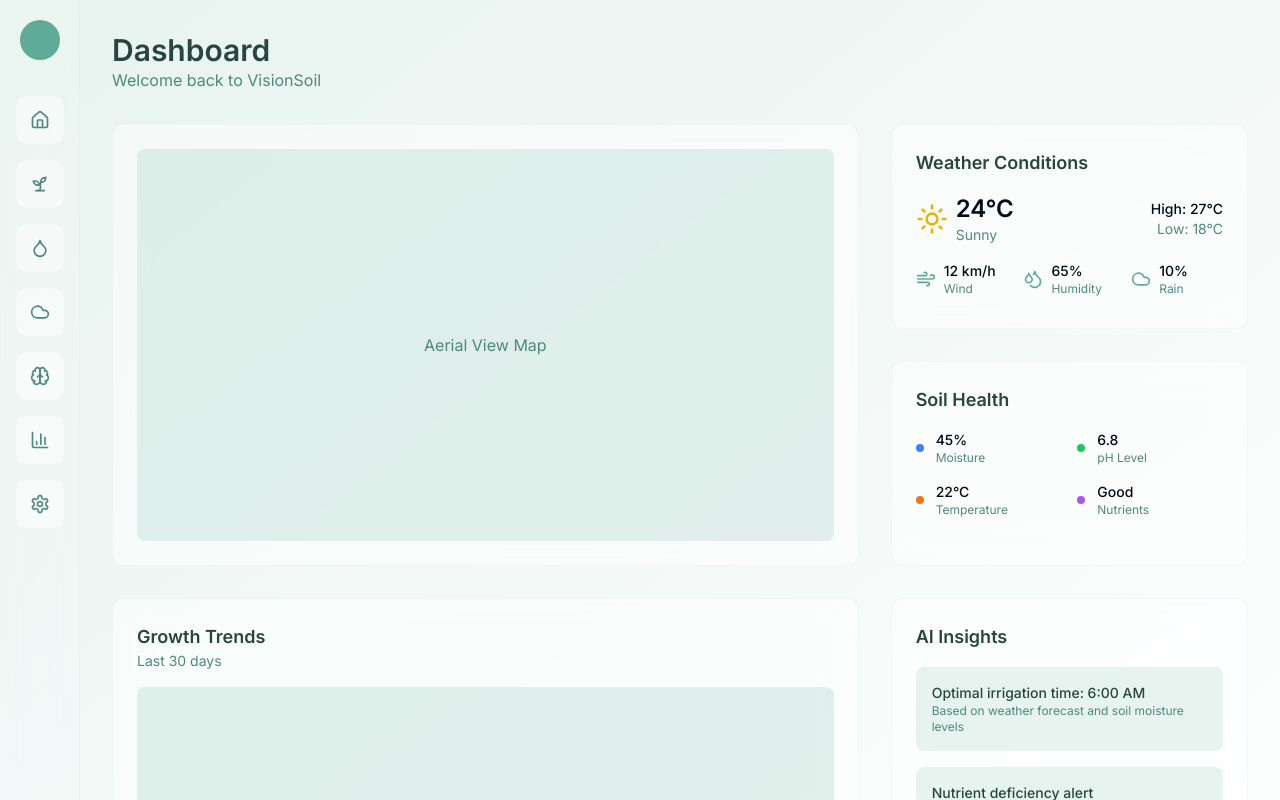
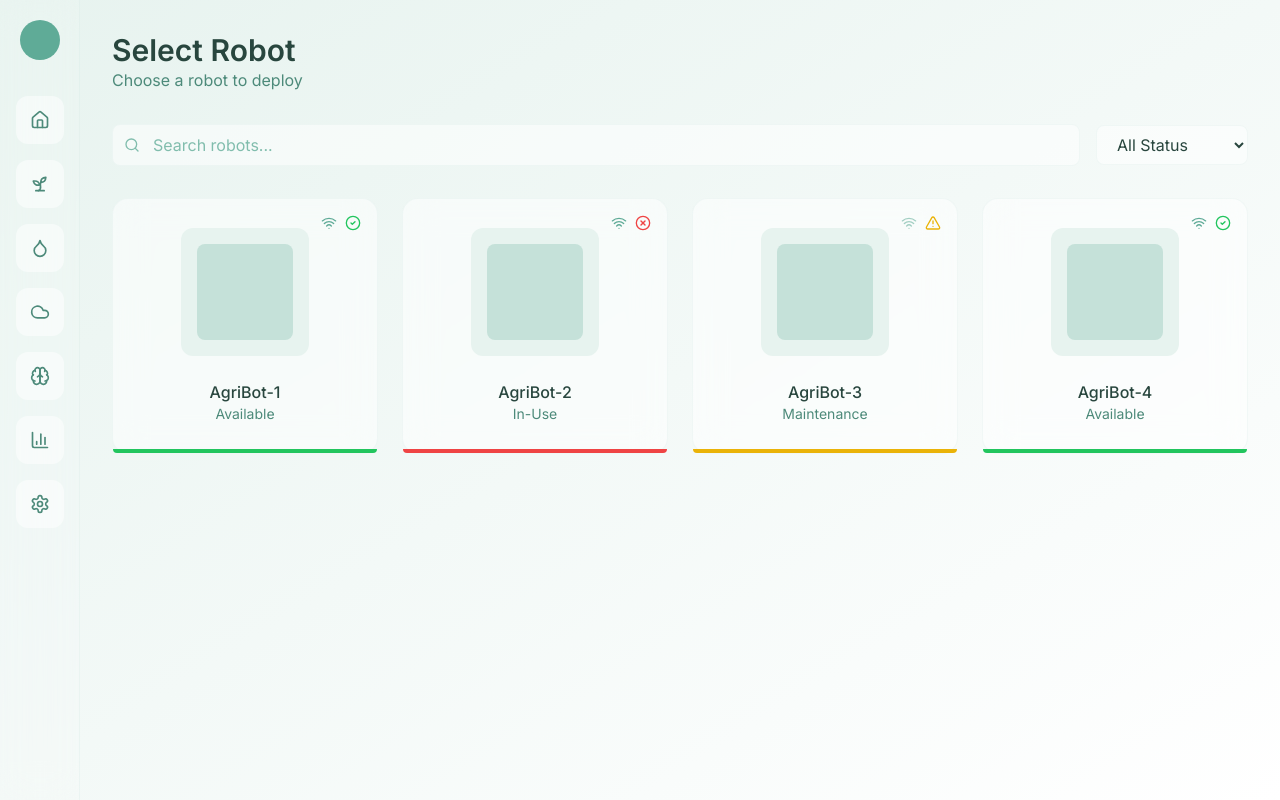
Before and after one commit to Syrinemaj/visionsoil-dashboard, a React (Vite) app: page / in a window 1280 px wide. Shown: the top 800 px of the page. Built offline with nearby package versions, Linux system fonts and the light colour scheme.

Commit message:
Implement Smart Agriculture Dashboard UI
This commit implements the initial UI for a smart agriculture dashboard, including robot selection, farm selection, and farm monitoring screens.  The UI incorporates a futuristic design with interactive elements and visual representations of farm data.

```diff
--- /dev/null
+++ b/src/components/FarmCard.tsx
@@ -0,0 +1,48 @@
+
+import { MapPin } from "lucide-react";
+import { cn } from "@/lib/utils";
+
+interface FarmCardProps {
+  name: string;
+  owner: string;
+  location: string;
+  coordinates: string;
+  selected?: boolean;
+  onClick?: () => void;
+}
+
+export function FarmCard({
+  name,
+  owner,
+  location,
+  coordinates,
+  selected,
+  onClick,
+}: FarmCardProps) {
+  return (
+    <button
+      onClick={onClick}
+      className={cn(
+        "group relative flex h-64 w-full flex-col rounded-2xl border border-soil-200/20 bg-white/50 p-6 backdrop-blur-lg transition-all",
+        "hover:border-soil-500/50 hover:shadow-lg",
+        selected && "border-soil-500 ring-2 ring-soil-500/20"
+      )}
+    >
+      <div className="mb-4 h-32 w-full overflow-hidden rounded-xl bg-soil-100">
+        <div className="h-full w-full rounded-lg bg-soil-200" />
+      </div>
+
+      <div className="text-left">
+        <h3 className="mb-1 font-medium text-soil-800">{name}</h3>
+        <p className="text-sm text-soil-600">{owner}</p>
+      </div>
+
+      <div className="mt-auto flex items-center gap-2 text-sm text-soil-500">
+        <MapPin className="h-4 w-4" />
+        <span>{location}</span>
+      </div>
+
+      <p className="text-xs text-soil-400">{coordinates}</p>
+    </button>
+  );
+}
--- /dev/null
+++ b/src/components/RobotCard.tsx
@@ -0,0 +1,66 @@
+
+import { WifiIcon, AlertTriangle, CheckCircle2, XCircle } from "lucide-react";
+import { cn } from "@/lib/utils";
+
+interface RobotCardProps {
+  name: string;
+  status: "available" | "in-use" | "maintenance";
+  connectivity: "online" | "offline";
+  selected?: boolean;
+  onClick?: () => void;
+}
+
+export function RobotCard({
+  name,
+  status,
+  connectivity,
+  selected,
+  onClick,
+}: RobotCardProps) {
+  return (
+    <button
+      onClick={onClick}
+      className={cn(
+        "group relative flex h-64 w-full flex-col items-center justify-center rounded-2xl border border-soil-200/20 bg-white/50 p-6 backdrop-blur-lg transition-all",
+        "hover:border-soil-500/50 hover:shadow-lg",
+        selected && "border-soil-500 ring-2 ring-soil-500/20",
+      )}
+    >
+      <div className="absolute right-4 top-4 flex items-center gap-2">
+        <WifiIcon
+          className={cn(
+            "h-4 w-4",
+            connectivity === "online" ? "text-soil-500" : "text-soil-300"
+          )}
+        />
+        {status === "available" && (
+          <CheckCircle2 className="h-4 w-4 text-green-500" />
+        )}
+        {status === "in-use" && <XCircle className="h-4 w-4 text-red-500" />}
+        {status === "maintenance" && (
+          <AlertTriangle className="h-4 w-4 text-yellow-500" />
+        )}
+      </div>
+
+      <div className="mb-6 h-32 w-32 rounded-xl bg-soil-100 p-4">
+        <div className="h-full w-full rounded-lg bg-soil-200" />
+      </div>
+
+      <div className="text-center">
+        <p className="font-medium text-soil-800">{name}</p>
+        <p className="text-sm text-soil-600 capitalize">{status}</p>
+      </div>
+
+      <div className="absolute bottom-0 left-0 h-1 w-full overflow-hidden rounded-b-2xl">
+        <div
+          className={cn(
+            "h-full w-full",
+            status === "available" && "bg-green-500",
+            status === "in-use" && "bg-red-500",
+            status === "maintenance" && "bg-yellow-500"
+          )}
+        />
+      </div>
+    </button>
+  );
+}
--- a/src/pages/Index.tsx
+++ b/src/pages/Index.tsx
@@ -1,17 +1,144 @@
 
+import { useState } from "react";
 import { DashboardSidebar } from "@/components/DashboardSidebar";
 import { SoilHealthCard } from "@/components/SoilHealthCard";
 import { WeatherWidget } from "@/components/WeatherWidget";
 import { DashboardCard } from "@/components/DashboardCard";
+import { RobotCard } from "@/components/RobotCard";
+import { FarmCard } from "@/components/FarmCard";
+import { Search } from "lucide-react";
 
 const Index = () => {
+  const [step, setStep] = useState<"robots" | "farms" | "dashboard">("robots");
+  const [selectedRobot, setSelectedRobot] = useState<string | null>(null);
+  const [selectedFarm, setSelectedFarm] = useState<string | null>(null);
+
+  // Sample data
+  const robots = [
+    { name: "AgriBot-1", status: "available", connectivity: "online" },
+    { name: "AgriBot-2", status: "in-use", connectivity: "online" },
+    { name: "AgriBot-3", status: "maintenance", connectivity: "offline" },
+    { name: "AgriBot-4", status: "available", connectivity: "online" },
+  ] as const;
+
+  const farms = [
+    {
+      name: "Green Valley Farm",
+      owner: "John Smith",
+      location: "California, USA",
+      coordinates: "37.7749° N, 122.4194° W",
+    },
+    {
+      name: "Sunset Fields",
+      owner: "Emma Johnson",
+      location: "Oregon, USA",
+      coordinates: "44.0521° N, 123.0868° W",
+    },
+    {
+      name: "Mountain View Ranch",
+      owner: "Michael Brown",
+      location: "Colorado, USA",
+      coordinates: "39.7392° N, 104.9903° W",
+    },
+  ];
+
+  const handleRobotSelect = (name: string) => {
+    setSelectedRobot(name);
+    setStep("farms");
+  };
+
+  const handleFarmSelect = (name: string) => {
+    setSelectedFarm(name);
+    setStep("dashboard");
+  };
+
   return (
     <div className="flex min-h-screen bg-gradient-to-br from-soil-100 to-white">
       <DashboardSidebar />
       <main className="flex-1 p-8">
+        {step === "robots" && (
+          <div className="animate-fade-in">
+            <div className="mb-8">
+              <h1 className="text-3xl font-semibold text-soil-800">
+                Select Robot
+              </h1>
+              <p className="text-soil-600">Choose a robot to deploy</p>
+            </div>
+
+            <div className="mb-8 flex items-center gap-4">
+              <div className="relative flex-1">
+                <Search className="absolute left-3 top-1/2 h-4 w-4 -translate-y-1/2 text-soil-400" />
+                <input
+                  type="text"
+                  placeholder="Search robots..."
+                  className="w-full rounded-lg border border-soil-200/20 bg-white/50 py-2 pl-10 pr-4 text-soil-800 placeholder:text-soil-400 focus:border-soil-500 focus:outline-none focus:ring-2 focus:ring-soil-500/20"
+                />
+              </div>
+              <select className="rounded-lg border border-soil-200/20 bg-white/50 px-4 py-2 text-soil-800 focus:border-soil-500 focus:outline-none focus:ring-2 focus:ring-soil-500/20">
+                <option value="all">All Status</option>
+                <option value="available">Available</option>
+                <option value="in-use">In Use</option>
+                <option value="maintenance">Maintenance</option>
+              </select>
+            </div>
+
+            <div className="grid gap-6 md:grid-cols-2 lg:grid-cols-3 xl:grid-cols-4">
+              {robots.map((robot) => (
+                <RobotCard
+                  key={robot.name}
+                  name={robot.name}
+                  status={robot.status}
+                  connectivity={robot.connectivity}
+                  selected={selectedRobot === robot.name}
+                  onClick={() => handleRobotSelect(robot.name)}
+                />
+              ))}
+            </div>
+          </div>
+        )}
+
+        {step === "farms" && (
+          <div className="animate-fade-in">
+            <div className="mb-8">
+              <h1 className="text-3xl font-semibold text-soil-800">
+                Select Farm
+              </h1>
+              <p className="text-soil-600">
+                Choose a farm for {selectedRobot} to scan
+              </p>
+            </div>
+
+            <div className="mb-8">
+              <div className="relative">
+                <Search className="absolute left-3 top-1/2 h-4 w-4 -translate-y-1/2 text-soil-400" />
+                <input
+                  type="text"
+                  placeholder="Search farms..."
+                  className="w-full rounded-lg border border-soil-200/20 bg-white/50 py-2 pl-10 pr-4 text-soil-800 placeholder:text-soil-400 focus:border-soil-500 focus:outline-none focus:ring-2 focus:ring-soil-500/20"
+                />
+              </div>
+            </div>
+
+            <div className="grid gap-6 md:grid-cols-2 lg:grid-cols-3">
+              {farms.map((farm) => (
+                <FarmCard
+                  key={farm.name}
+                  {...farm}
+                  selected={selectedFarm === farm.name}
+                  onClick={() => handleFarmSelect(farm.name)}
+                />
+              ))}
+            </div>
+          </div>
+        )}
+
+        {step === "dashboard" && (
+          <div className="animate-fade-in">
             <div className="mb-8">
               <h1 className="text-3xl font-semibold text-soil-800">Dashboard</h1>
-          <p className="text-soil-600">Welcome back to VisionSoil</p>
+              <p className="text-soil-600">
+                Monitoring {selectedFarm} with {selectedRobot}
+              </p>
             </div>
 
             <div className="grid grid-cols-1 gap-8 lg:grid-cols-3">
@@ -61,6 +188,8 @@ const Index = () => {
                 </div>
               </DashboardCard>
             </div>
+          </div>
+        )}
       </main>
     </div>
   );
```
Lines whose indentation alone changed are shown as unchanged.
